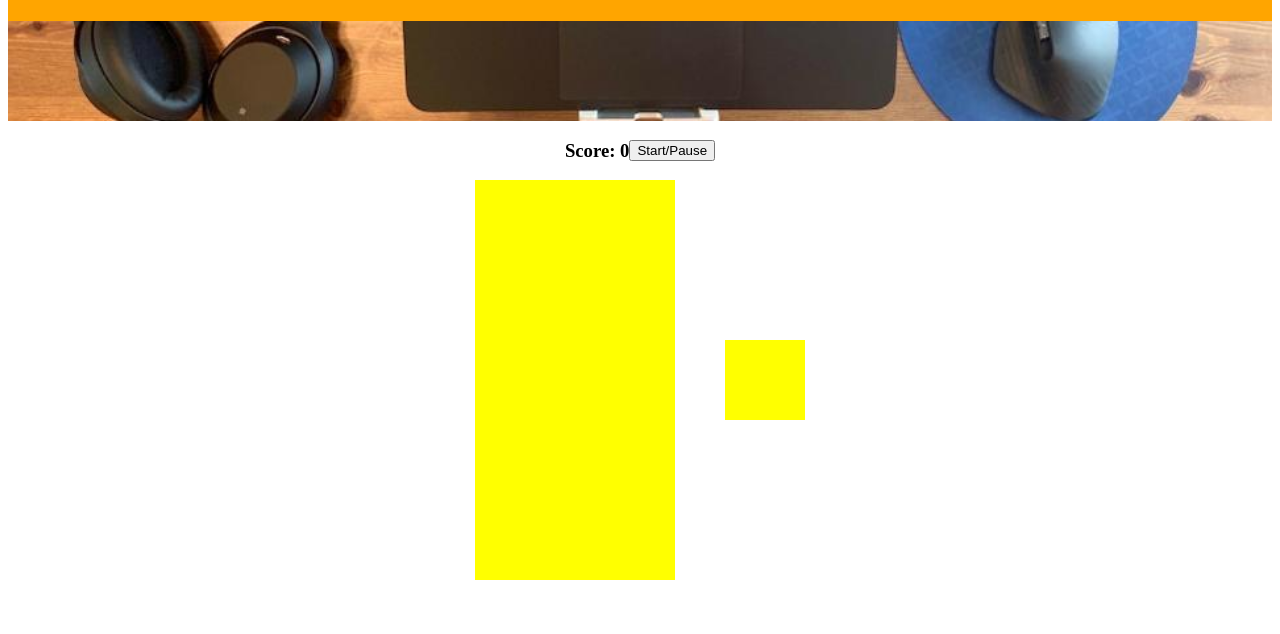
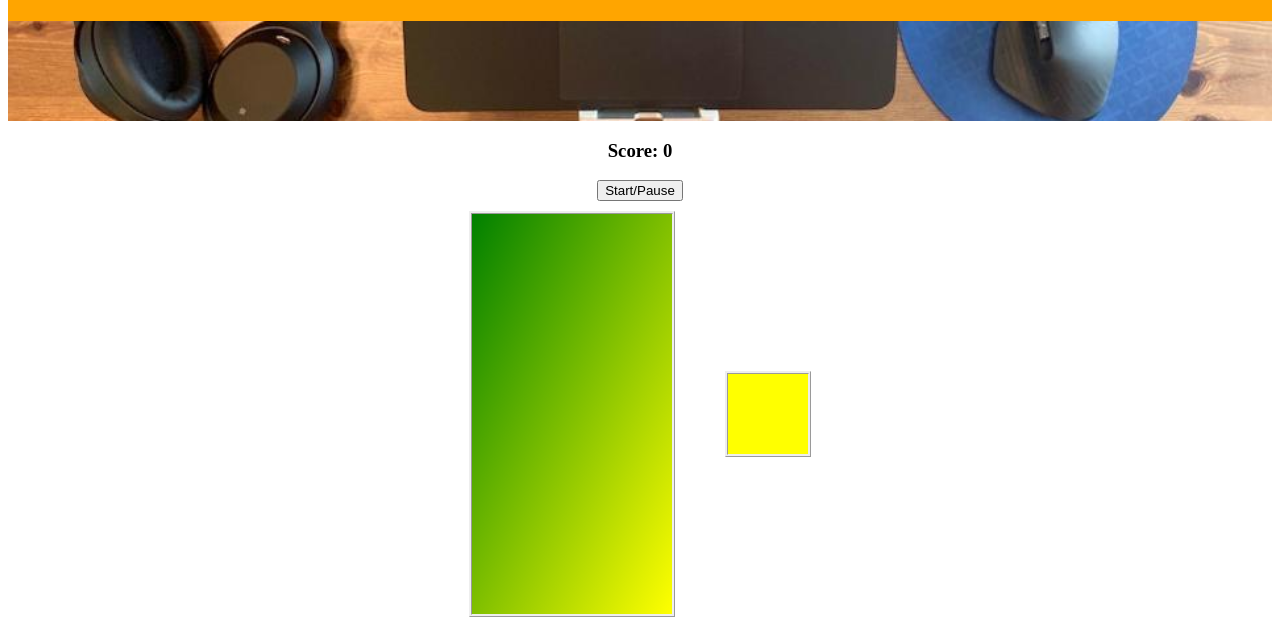
Before and after one commit to MartinHolding/Portfolio-Web-Page, a plain HTML site: page pages/tetris/tetris.html in a window 1280 px wide. Shown: the part 187-821 px from the top of the page. Before the commit the page ends 800 px from the top, so only its background shows below. Drawn offline with Linux system fonts and the light colour scheme.

Commit message:
correctly align start and score buttons. add background gradient to main tetris div. add internal border to teterominos

```diff
--- a/pages/tetris/tetrisStyles.css
+++ b/pages/tetris/tetrisStyles.css
@@ -30,15 +30,18 @@
 }
 .score-container {
     display: flex;
+    flex-direction: column;
     justify-content: center;
     align-items: center;
+    margin-bottom: 10px;
 }
 .grid {
     width: 200px;
     height: 400px;
     display: flex;
     flex-wrap: wrap;
-    background-color: yellow;
+    background-image: linear-gradient(to bottom right, green, yellow);
+    border: ridge;
 
 }
 
@@ -47,6 +50,7 @@
     height: 20px;
 }
 .tetromino {
+    box-shadow: inset 0px 0px 0px 1px; /*Set border inside the box*/
     background-color: blue;
 }
 
@@ -57,6 +61,7 @@
     display: flex;
     flex-wrap: wrap;
     background-color: yellow;
+    border: ridge;
 }
 .mini-grid div{
     height: 20px;
```
